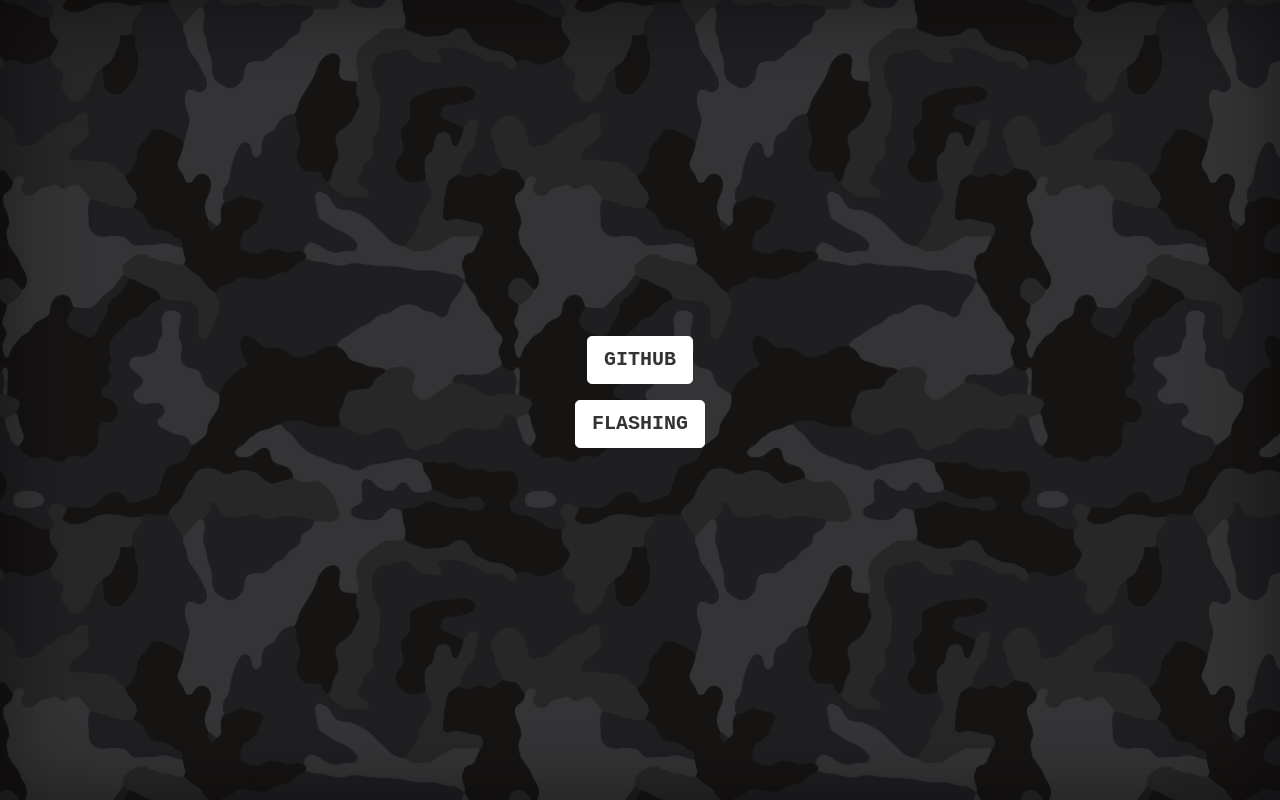
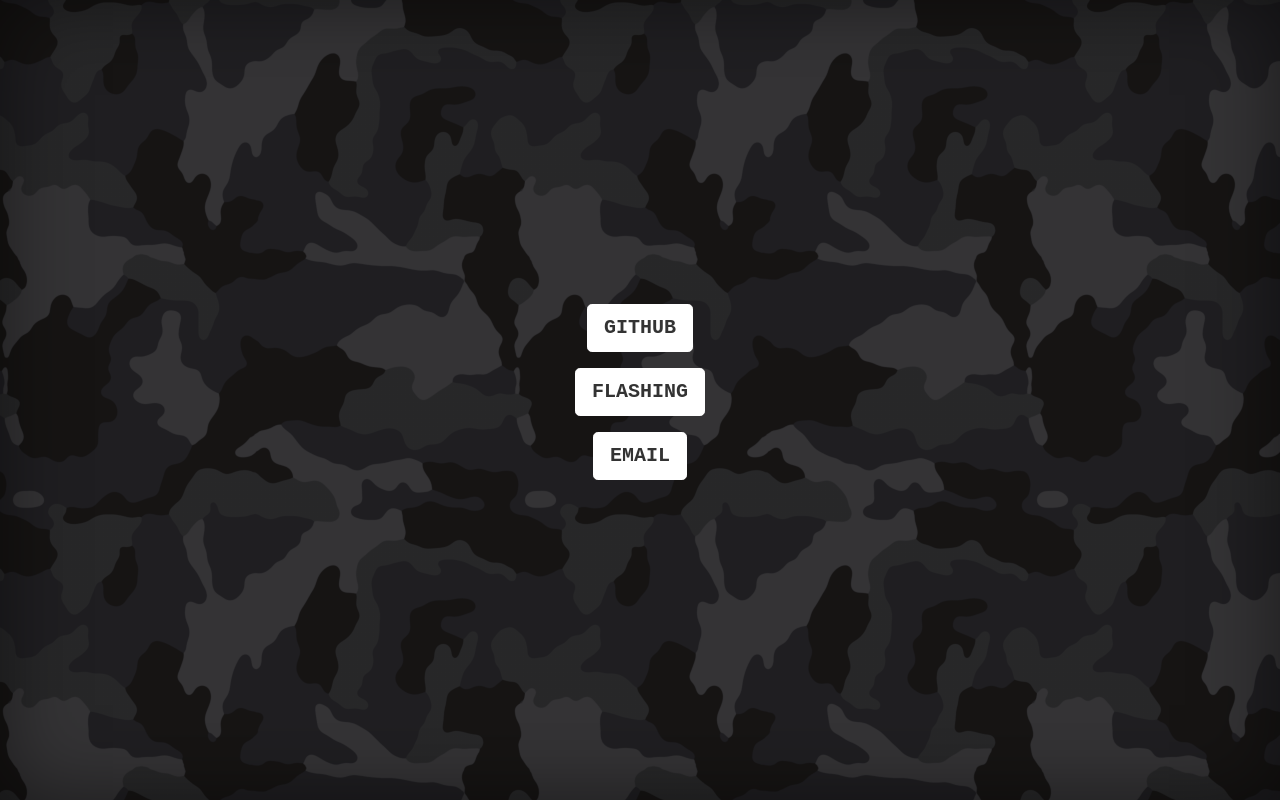
Before and after one commit to luis-caldas/personal, a plain HTML site: page index.html in a window 1280 px wide. Drawn offline with nearby package versions, Linux system fonts and the light colour scheme; a web font is replaced by a local one.

Commit message:
added new link

```diff
--- a/index.html
+++ b/index.html
@@ -54,6 +54,9 @@
 			<p>
 				<a href="https://morse.my.to" class="btn btn-lg btn-round btn-secondary fw-bold border-white bg-white">FLASHING</a>
 			</p>
+			<p>
+				<a href="https://wednesday.mxrouting.net/webmail" class="btn btn-lg btn-round btn-secondary fw-bold border-white bg-white">EMAIL</a>
+			</p>
 		</main>
 		<footer class="mt-auto text-white-50">
 		</footer>
```
